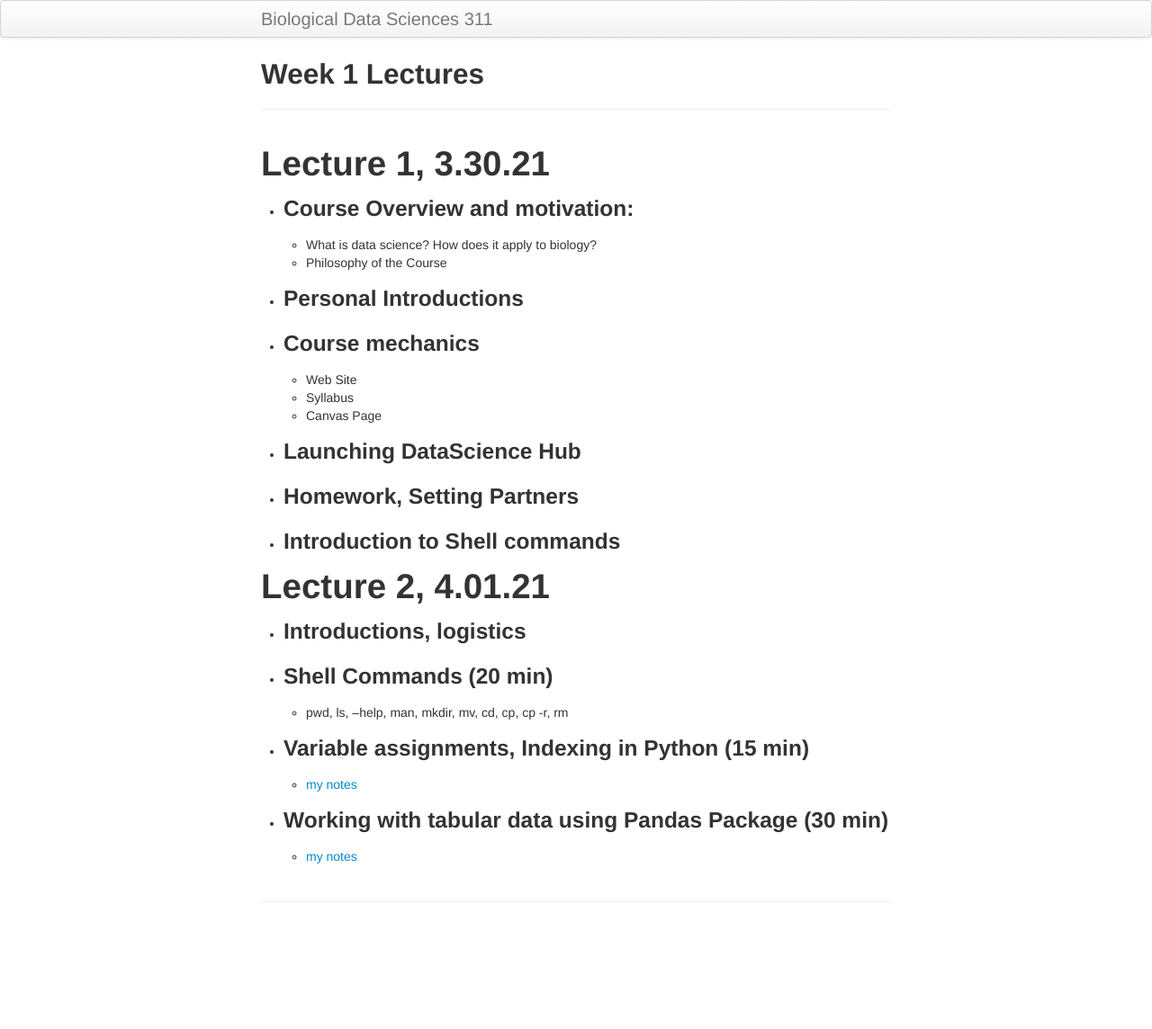
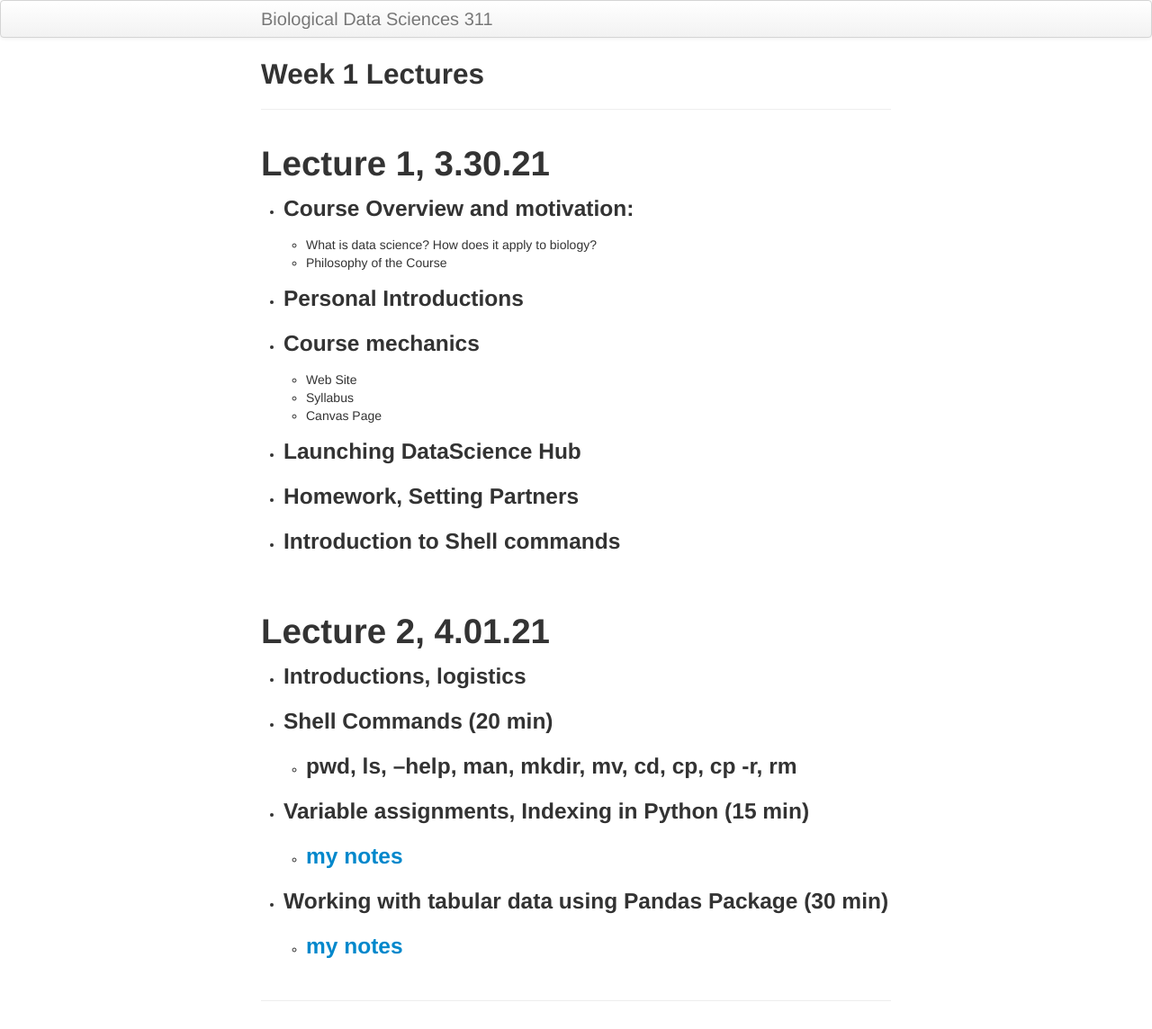
Before and after one commit to timothylwarren/bds311-sp21, a Jekyll site: the page built from lecture_notes/lec_wk01.md, in a window 1280 px wide. Shown: the whole page at 90% size. Built offline with Jekyll 4.4.1, drawn with Linux system fonts in a browser that asks for light colours; before the commit the page ends 1034 px from its top, so only the background shows below that.

Commit message:
updated lecture 2

```diff
--- a/lecture_notes/lec_wk01.md
+++ b/lecture_notes/lec_wk01.md
@@ -17,16 +17,16 @@ title: Week 1 Lectures
 - ### Homework, Setting Partners
 - ### Introduction to Shell commands
 
-
+<br><br>
 # Lecture 2, 4.01.21
 
 - ### Introductions, logistics
 
 - ### Shell Commands (20 min)
-    - pwd, ls, --help, man, mkdir, mv, cd, cp, cp -r, rm
+    - ### pwd, ls, --help, man, mkdir, mv, cd, cp, cp -r, rm
 
 - ### Variable assignments, Indexing in Python (15 min)
-    - [my notes](https://swcarpentry.github.io/python-novice-gapminder/02-variables/index.html)
+    - ### [my notes](https://swcarpentry.github.io/python-novice-gapminder/02-variables/index.html)
 
 - ### Working with tabular data using Pandas Package (30 min)
-    - [my notes](https://datacarpentry.org/python-ecology-lesson/02-starting-with-data/index.html)
+    - ### [my notes](https://datacarpentry.org/python-ecology-lesson/02-starting-with-data/index.html)
```
